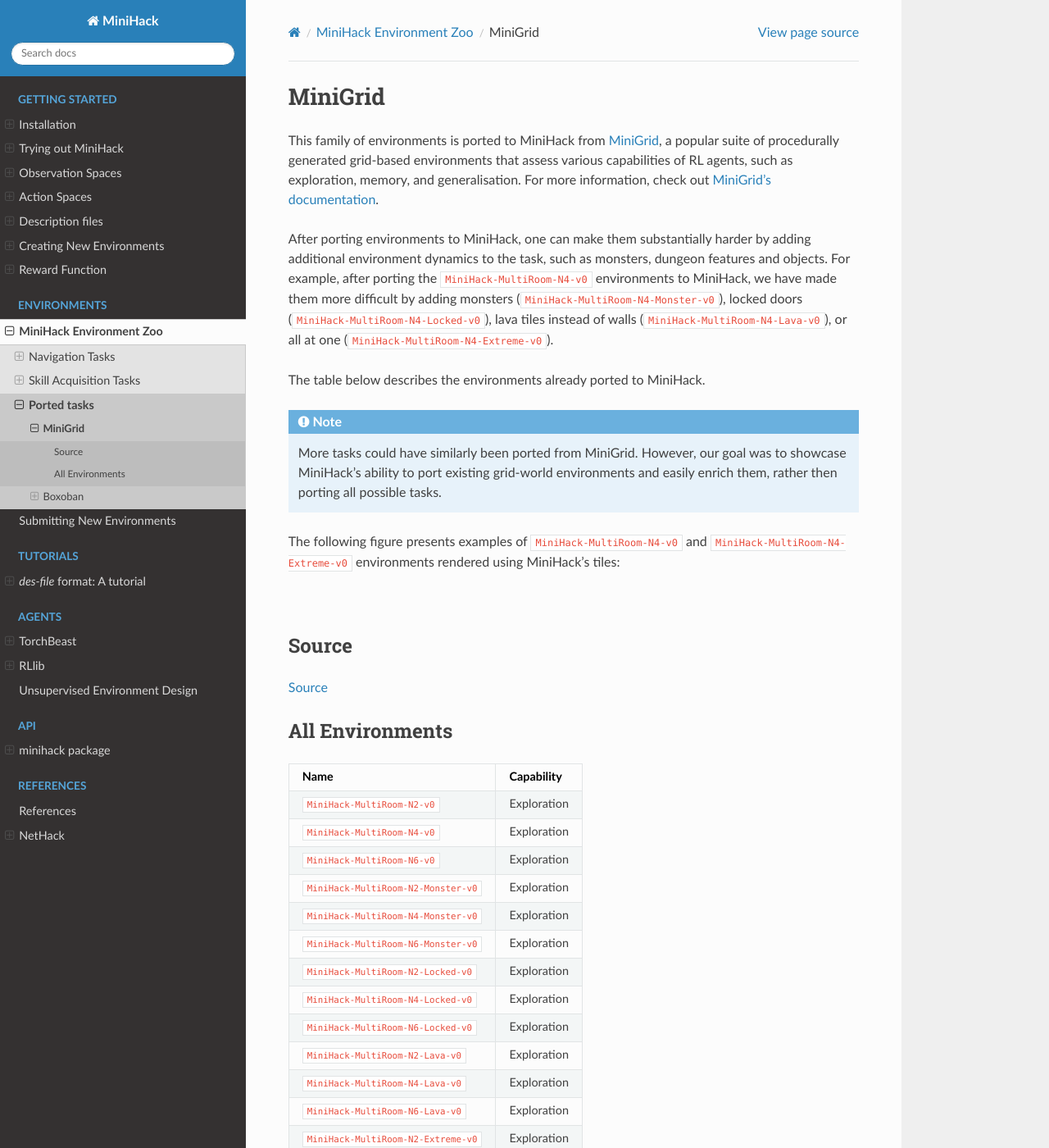
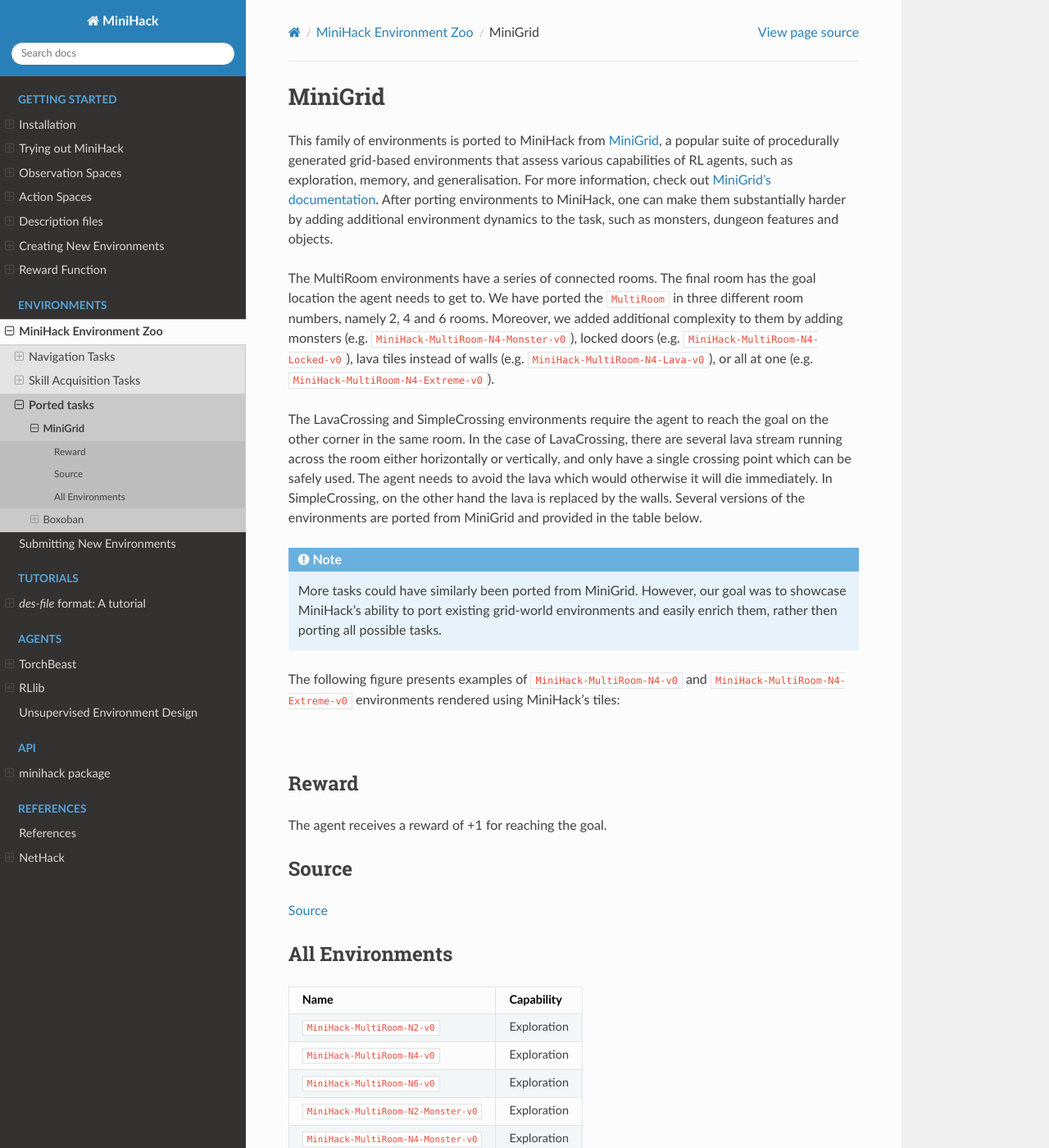
Before and after one commit to facebookresearch/minihack, a Sphinx documentation site: the page built from docs/envs/ported/minigrid.md, in a window 1280 px wide and 1400 px high. Shown: the whole window at 82% size. Built offline with Sphinx 7.4.7 and the Read the Docs theme 2.0.0, drawn with Linux system fonts in a browser that asks for light colours; pages that are not in the unit, such as notebooks, are missing from menus.

Commit message:
Further information on ported envs

`````diff
--- a/docs/envs/ported/minigrid.md
+++ b/docs/envs/ported/minigrid.md
@@ -1,20 +1,26 @@
 # MiniGrid
 
 This family of environments is ported to MiniHack from [MiniGrid](https://github.com/maximecb/gym-minigrid), a popular suite of procedurally generated grid-based environments that assess various capabilities of RL agents, such as exploration, memory, and generalisation. For more information, check out [MiniGrid's documentation](https://github.com/maximecb/gym-minigrid/blob/master/README.md).
+After porting environments to MiniHack, one can make them substantially harder by adding additional environment dynamics to the task, such as monsters, dungeon features and objects.
 
-After porting environments to MiniHack, one can make them substantially harder by adding additional environment dynamics to the task, such as monsters, dungeon features and objects. For example, after porting the `MiniHack-MultiRoom-N4-v0` environments to MiniHack, we have made them more difficult by adding monsters (`MiniHack-MultiRoom-N4-Monster-v0`), locked doors (`MiniHack-MultiRoom-N4-Locked-v0`), lava tiles instead of walls (`MiniHack-MultiRoom-N4-Lava-v0`), or all at one (`MiniHack-MultiRoom-N4-Extreme-v0`).
+The MultiRoom environments have a series of connected rooms. The final room has the goal location the agent needs to get to. We have ported the `MultiRoom` in three different room numbers, namely 2, 4 and 6 rooms. Moreover, we added additional complexity to them by adding monsters (e.g. `MiniHack-MultiRoom-N4-Monster-v0`), locked doors (e.g. `MiniHack-MultiRoom-N4-Locked-v0`), lava tiles instead of walls (e.g. `MiniHack-MultiRoom-N4-Lava-v0`), or all at one (e.g. `MiniHack-MultiRoom-N4-Extreme-v0`).
 
-The table below describes the environments already ported to MiniHack.
+The LavaCrossing and SimpleCrossing environments require the agent to reach the goal on the other corner in the same room. In the case of LavaCrossing, there are several lava stream running across the room either horizontally or vertically, and only have a single crossing point which can be safely used. The agent needs to avoid the lava which would otherwise it will die immediately. In SimpleCrossing, on the other hand the lava is replaced by the walls.
+Several versions of the environments are ported from MiniGrid and provided in the table below.
+
 
 ````{note}
 More tasks could have similarly been ported from MiniGrid.
-However, our goal was to showcase MiniHack's ability to port existing grid-world environments and easily
-enrich them, rather then porting all possible tasks.
+However, our goal was to showcase MiniHack's ability to port existing grid-world environments and easily enrich them, rather then porting all possible tasks.
 ````
 
 The following figure presents examples of `MiniHack-MultiRoom-N4-v0` and `MiniHack-MultiRoom-N4-Extreme-v0` environments rendered using MiniHack's tiles:
 
 ![](./imgs/multiroom.png)
+
+## Reward
+
+The agent receives a reward of +1 for reaching the goal.
 
 ## Source
 
`````
Also changed, not shown: docs/envs/ported/boxoban.md (+7 -1 lines).
